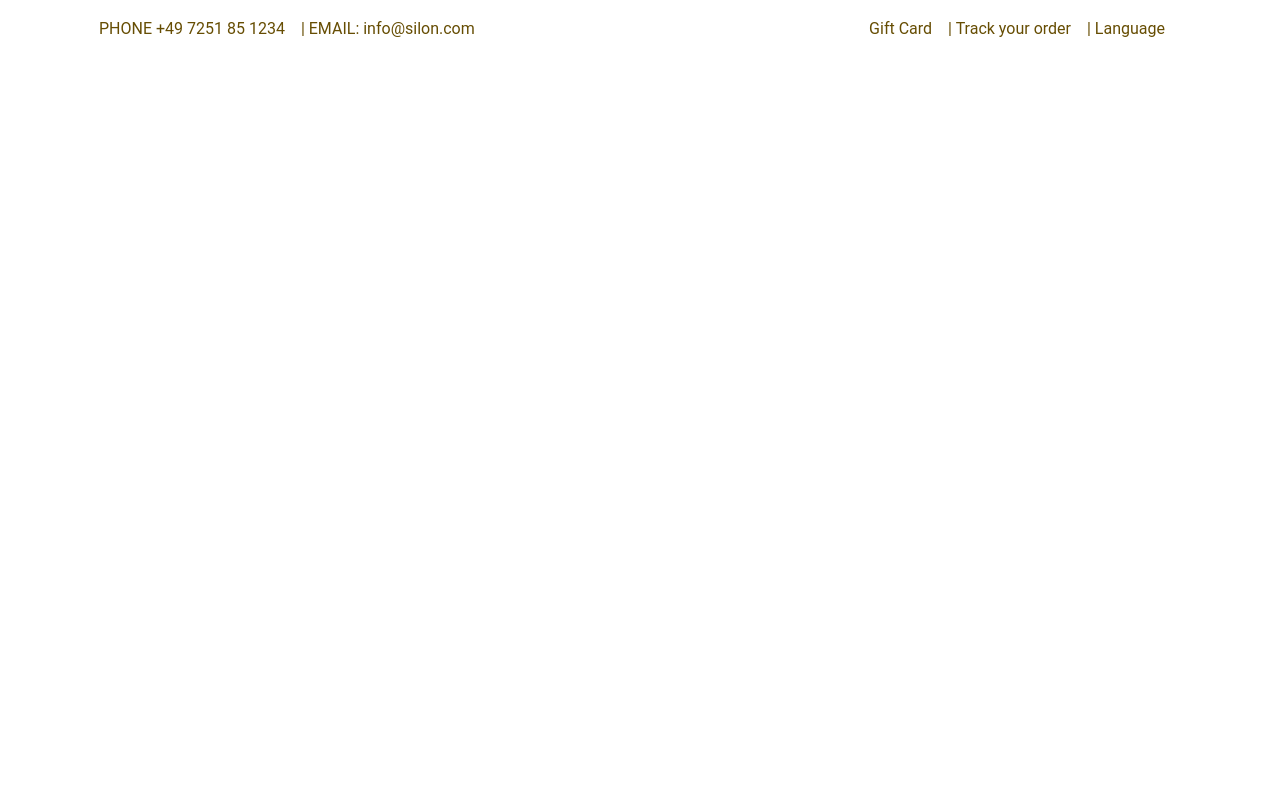
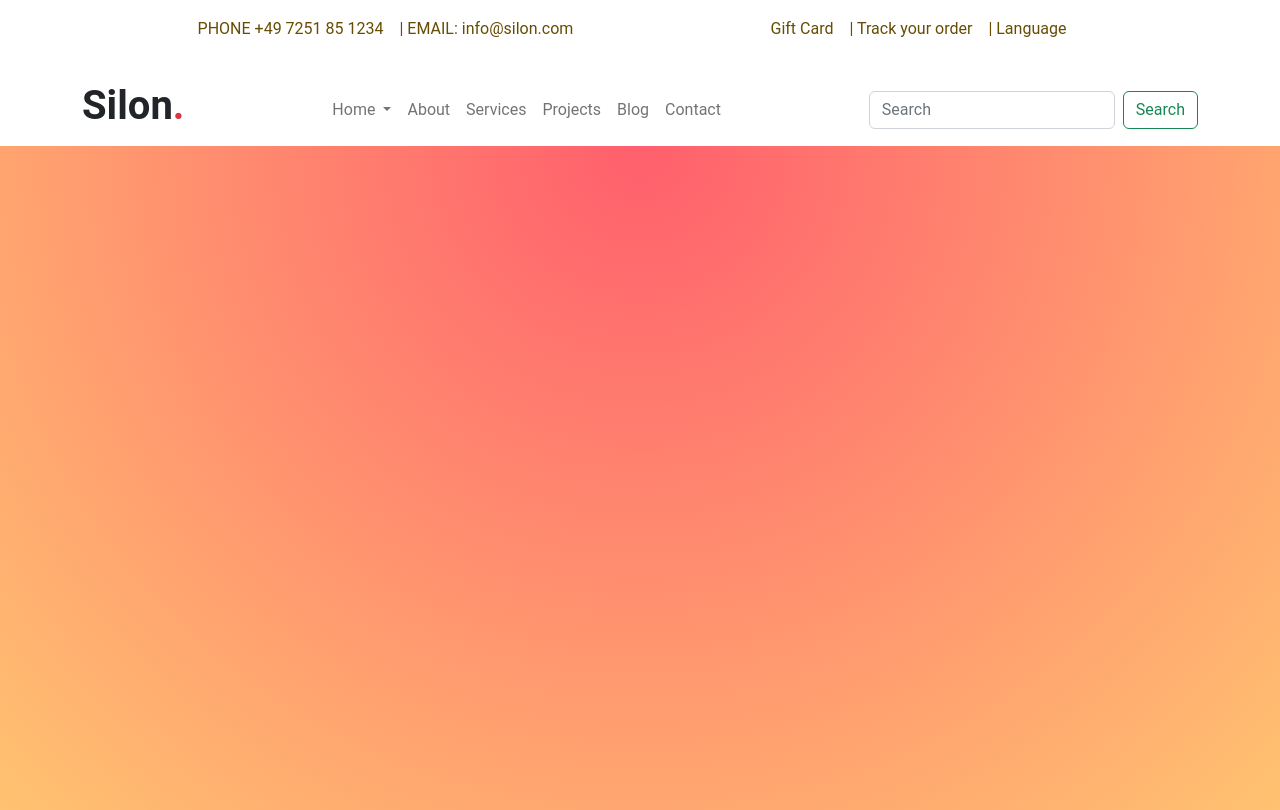
Before and after one commit to Mazin-Fouad/silon, an Angular app: page / in a window 1280 px wide. Built offline with nearby package versions, Linux system fonts and the light colour scheme.

Commit message:
landing section added

```diff
--- a/angular.json
+++ b/angular.json
@@ -34,7 +34,8 @@
               "node_modules/bootstrap/dist/css/bootstrap.min.css"
             ],
             "scripts": [
-              "node_modules/bootstrap/dist/js/bootstrap.min.js"
+
+              "node_modules/bootstrap/dist/js/bootstrap.bundle.min.js"
             ]
           },
           "configurations": {
--- a/src/app/app.component.html
+++ b/src/app/app.component.html
@@ -1 +1,3 @@
 <app-info-label></app-info-label>
+<app-header></app-header>
+<app-landing-section></app-landing-section>
--- a/src/app/app.module.ts
+++ b/src/app/app.module.ts
@@ -5,12 +5,14 @@ import { AppRoutingModule } from './app-routing.module';
 import { AppComponent } from './app.component';
 import { InfoLabelComponent } from './components/info-label/info-label.component';
 import { HeaderComponent } from './components/header/header.component';
+import { LandingSectionComponent } from './components/landing-section/landing-section.component';
 
 @NgModule({
   declarations: [
     AppComponent,
     InfoLabelComponent,
-    HeaderComponent
+    HeaderComponent,
+    LandingSectionComponent
   ],
   imports: [
     BrowserModule,
--- a/src/app/components/header/header.component.html
+++ b/src/app/components/header/header.component.html
@@ -1 +1,62 @@
-<p>header works!</p>
+<nav class="navbar navbar-expand-lg bg-body-tertiary">
+  <div class="container">
+    <h1 class="fw-bolder">Silon<span class="fs-1 text-danger">.</span></h1>
+    <button
+      class="navbar-toggler"
+      type="button"
+      data-bs-toggle="collapse"
+      data-bs-target="#navbarSupportedContent"
+      aria-controls="navbarSupportedContent"
+      aria-expanded="false"
+      aria-label="Toggle navigation"
+    >
+      <span class="navbar-toggler-icon"></span>
+    </button>
+    <div class="collapse navbar-collapse" id="navbarSupportedContent">
+      <ul class="navbar-nav ms-auto mb-2 mb-lg-0">
+        <li class="nav-item dropdown">
+          <a
+            class="nav-link dropdown-toggle"
+            href="#"
+            role="button"
+            data-bs-toggle="dropdown"
+            aria-expanded="false"
+          >
+            Home
+          </a>
+          <ul class="dropdown-menu">
+            <li><a class="dropdown-item" href="#">Action</a></li>
+            <li><a class="dropdown-item" href="#">Another action</a></li>
+            <li><hr class="dropdown-divider" /></li>
+            <li><a class="dropdown-item" href="#">Something else here</a></li>
+          </ul>
+        </li>
+        <li class="nav-item">
+          <a class="nav-link">About</a>
+        </li>
+
+        <li class="nav-item">
+          <a class="nav-link" aria-current="page" href="#">Services</a>
+        </li>
+        <li class="nav-item">
+          <a class="nav-link" href="#">Projects</a>
+        </li>
+        <li class="nav-item">
+          <a class="nav-link" href="#">Blog</a>
+        </li>
+        <li class="nav-item">
+          <a class="nav-link" href="#">Contact</a>
+        </li>
+      </ul>
+      <form class="d-flex ms-auto" role="search">
+        <input
+          class="form-control me-2"
+          type="search"
+          placeholder="Search"
+          aria-label="Search"
+        />
+        <button class="btn btn-outline-success" type="submit">Search</button>
+      </form>
+    </div>
+  </div>
+</nav>
--- a/src/app/components/info-label/info-label.component.html
+++ b/src/app/components/info-label/info-label.component.html
@@ -1,5 +1,5 @@
 <div class="container alert-warning fs-6">
-  <div class="alert d-flex justify-content-between" role="alert">
+  <div class="alert d-flex justify-content-around" role="alert">
     <div class="d-flex">
       <span class="pe-3">PHONE +49 7251 85 1234</span>
       <span>| EMAIL: info@silon.com</span>
--- /dev/null
+++ b/src/app/components/landing-section/landing-section.component.html
@@ -0,0 +1,8 @@
+<section>
+  <div class="container">
+    <div class="row">
+      <div class="col-md-5"></div>
+      <div class="col-md-7"></div>
+    </div>
+  </div>
+</section>
--- /dev/null
+++ b/src/app/components/landing-section/landing-section.component.scss
@@ -0,0 +1,4 @@
+section {
+    min-height: 83dvh;
+    background: radial-gradient(circle at top, #ff5f6d, #ffc371);
+}
--- /dev/null
+++ b/src/app/components/landing-section/landing-section.component.ts
@@ -0,0 +1,19 @@
+import { Component } from '@angular/core';
+import { SilonData } from 'src/app/viewModel/silon-data';
+
+@Component({
+  selector: 'app-landing-section',
+  templateUrl: './landing-section.component.html',
+  styleUrls: ['./landing-section.component.scss'],
+})
+export class LandingSectionComponent {
+  storeInfo: SilonData;
+
+  constructor() {
+    this.storeInfo = {
+      title: 'Silon',
+      slogan: 'Home of Women Fashion',
+      branches: ['Karlsruhe', 'Mannheim', 'Heidlberg'],
+    };
+  }
+}
--- /dev/null
+++ b/src/app/viewModel/silon-data.ts
@@ -0,0 +1,5 @@
+export interface SilonData {
+  title: string;
+  slogan: string;
+  branches: string[];
+}
```
Also changed, not shown: 1 other file (tests, documents, lock files or other folders).
